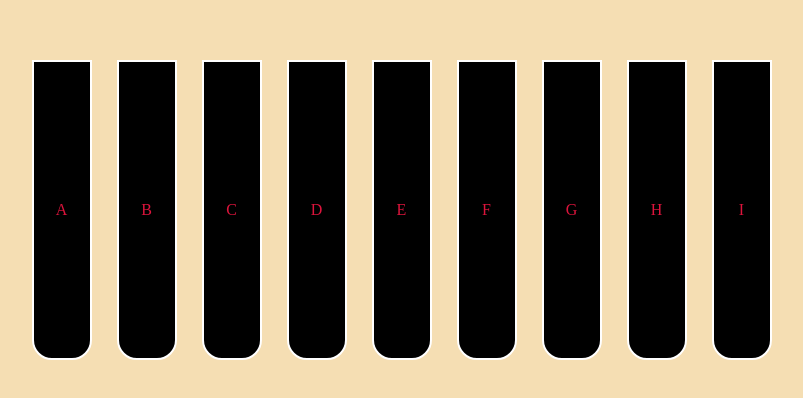
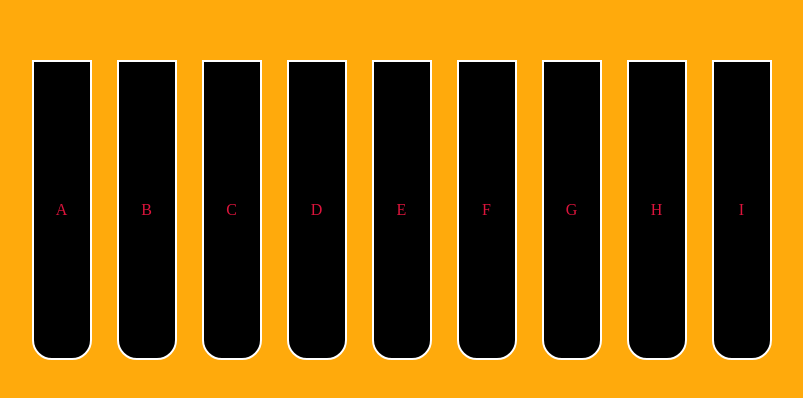
Before and after one commit to ShamilaMim/DrumKit, a plain HTML site: page index.html in a window 1280 px wide. Shown: the part 198-596 px from the top of the page, without its empty margins (246-1049 px from the left). Drawn offline with Linux system fonts and the light colour scheme.

Commit message:
Background Color

```diff
--- a/drumKit.css
+++ b/drumKit.css
@@ -7,7 +7,7 @@
 body{
     width: 100vw;
     height: 100vh;
-    background-color: wheat;
+    background-color: rgb(255, 170, 12);
     display: flex;
     justify-content: center;
     align-items: center;
```
Also changed, not shown: index.html (+2 -0 lines), 1 other file.
